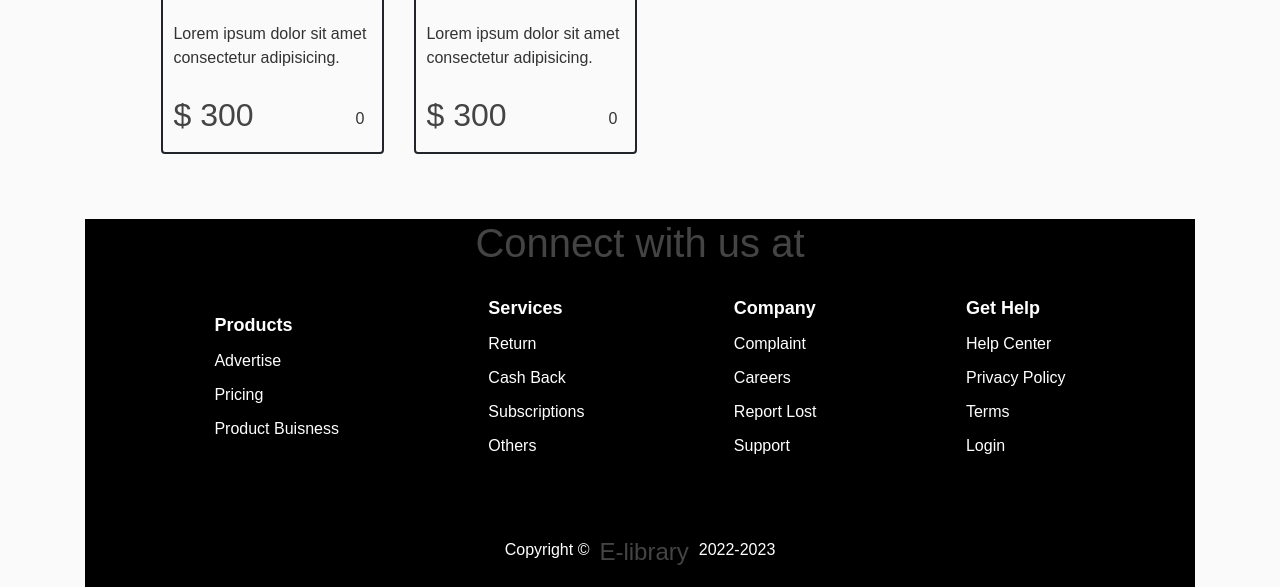
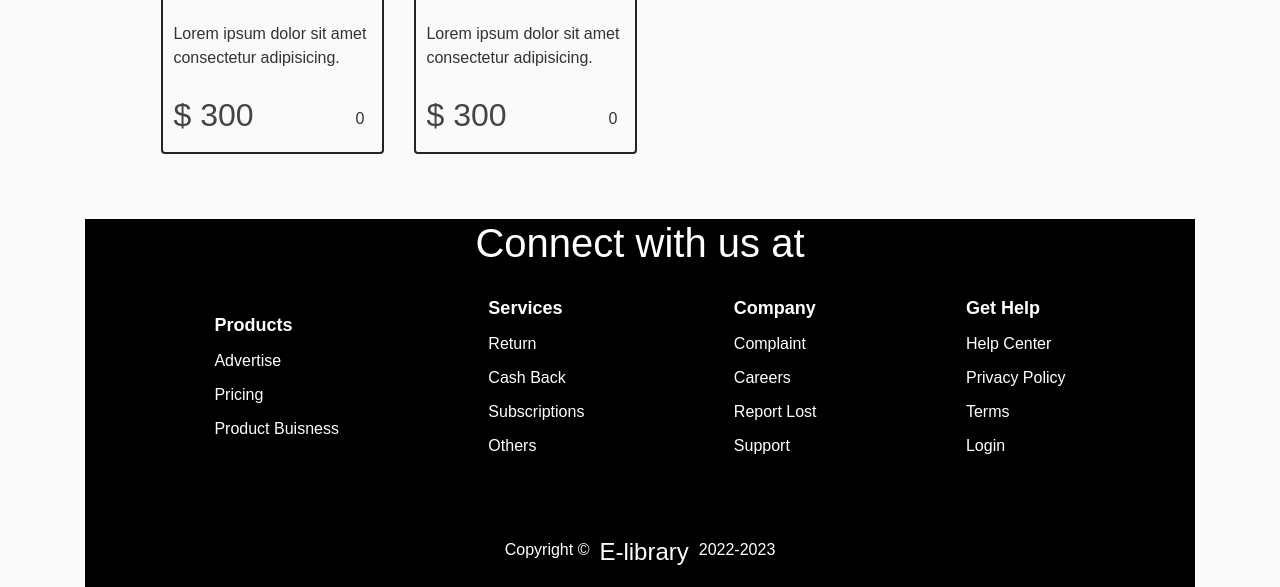
Before and after one commit to nexhis/E-library, a Django app: page /home/ in a window 1280 px wide. Shown: the part 1886-2473 px from the top of the page. Run offline with Django 4.2, Linux system fonts and the light colour scheme; some libraries are stand-ins or nearby versions.

Commit message:
modifying some cart features

```diff
--- a/elibrary/static/elibrary/mainwebpage.css
+++ b/elibrary/static/elibrary/mainwebpage.css
@@ -571,3 +571,6 @@ a {
   border-radius: 4px;
   padding: 3px 6px;
 }
+.logo {
+  color: white;
+}
--- a/elibrary/templates/elibrary/home.html
+++ b/elibrary/templates/elibrary/home.html
@@ -46,7 +46,7 @@
     </section>
     <footer>
       <div id="footer" class="footer0">
-        <h1>Connect with us at</h1>
+        <h1 class="logo">Connect with us at</h1>
       </div>
         <div class="footer2">
         <div class="product">
@@ -78,7 +78,7 @@
           <div class="div">Login</div>
         </div>
       </div>
-      <div class="footer3">Copyright © <h4>E-library</h4> 2022-2023</div>
+      <div class="footer3">Copyright © <h4 class="logo">E-library</h4> 2022-2023</div>
     </footer>
 
   </body>
```
Also changed, not shown: db.sqlite3.
